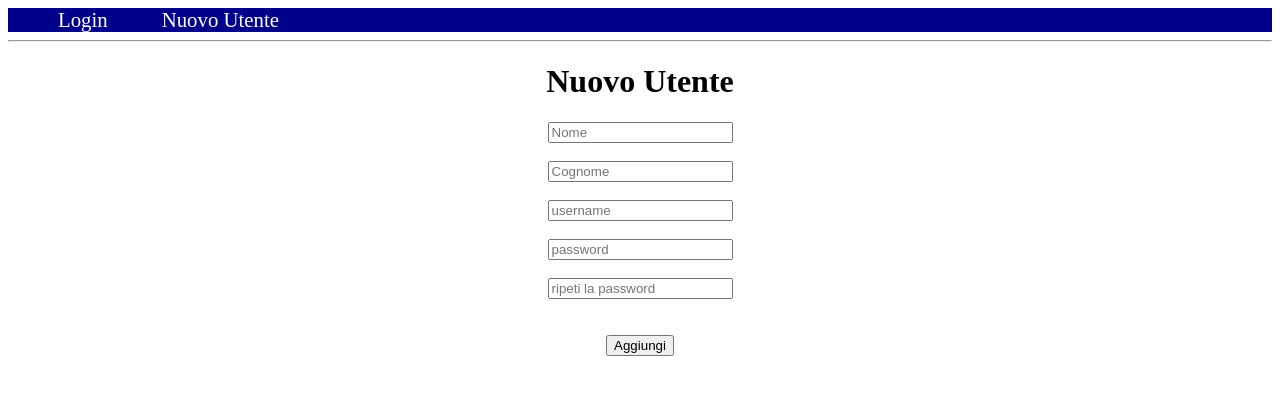
After one commit to lukamath/Web-Cash, a Flask app: page /adduser in a window 1280 px wide. The commit adds this page. Shown: the top 395 px of the page. Run offline with Flask 2, Linux system fonts and the light colour scheme.

Commit message:
Add user form

```diff
--- a/application.py
+++ b/application.py
@@ -65,3 +65,40 @@ def add_payment(customer_id):
 @app.route('/search', methods=['GET','POST'])
 def search():
 	return render_template('search.html')
+
+
+
+#API
+@app.route('/adduser', methods=['GET','POST'])
+def add_user():
+	if request.method == 'POST':
+		name=request.form['name']
+		surname=request.form['surname']
+		username=request.form['username']
+		password=request.form['password']
+		repeatpassword=request.form['repeatpassword']
+		if not username:
+			flash('username obbligatorio!')
+		elif not password:
+			flash('password obbligatoria!')
+		elif not name:
+			flash('nome obbligatorio!')
+		elif not surname:
+			flash('cognome obbligatorio!')
+		elif password!=repeatpassword:
+			flash('le password non corrispondono!')
+		else:
+			checkuser=User.query.filter_by(username=username).first()
+			if checkuser:
+				flash('Utente gia'' presente')
+			user=User(
+				name=name,
+				surname=surname,
+				username=username,
+				password=password)
+			db.session.add(user)
+			db.session.commit()
+			return redirect(url_for('index'))
+		return render_template('newuser.html') #I land again on newuser page if conditions are not all ok
+	else:
+		return render_template('newuser.html')
--- a/templates/base_login.html
+++ b/templates/base_login.html
@@ -2,7 +2,7 @@
 <html lang="en">
 <head>
     <meta charset="UTF-8">
-    <title>{% block title %} {% endblock %} - Report Presenze</title>
+    <title>{% block title %} {% endblock %} - Registrazione Pagamenti</title>
     <style>
         .message {
             padding: 10px;
--- /dev/null
+++ b/templates/newuser.html
@@ -0,0 +1,33 @@
+{% extends 'base_login.html' %}
+
+{% block content %}
+
+<h1 align="center">{% block title %} Nuovo Utente {% endblock %}</h1>
+
+<div class='login-form' align="center">
+    <form method="post">
+        <input type="text" name="name"
+               placeholder="Nome"
+               value="{{ request.form['name'] }}"></input>
+        <br><br>
+        <input type="text" name="surname"
+               placeholder="Cognome"
+               value="{{ request.form['surname'] }}"></input>
+        <br><br>
+        <input type="text" name="username"
+               placeholder="username"
+               value="{{ request.form['username'] }}"></input>
+        <br><br>
+        <input type="password" name="password"
+               placeholder="password"
+               value="{{ request.form['password'] }}"></input>
+        <br><br>
+        <input type="password" name="repeatpassword"
+               placeholder="ripeti la password"
+               value="{{ request.form['repeatpassword'] }}"></input>
+        <br><br><br>
+        <button type="submit">Aggiungi</button>
+    </form>
+</div>
+
+{% endblock %}
```
Also changed, not shown: db_billing.db.
